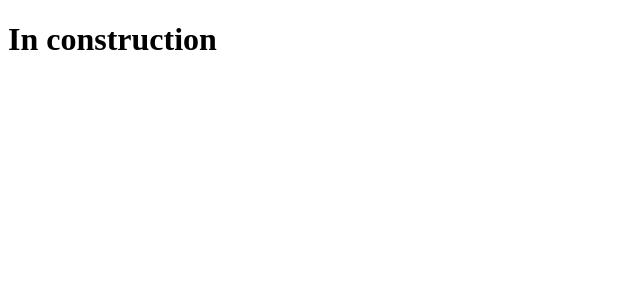
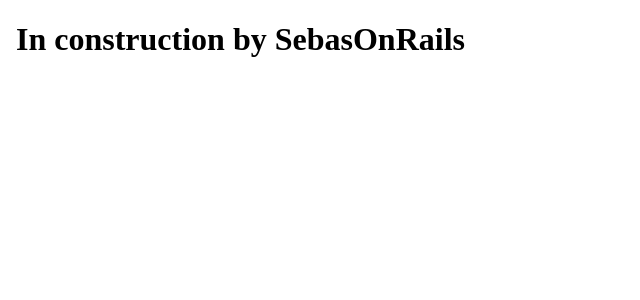
Before and after one commit to FLOpeSS/tabnews, a Next.js app: page / in a window 1280 px wide. Shown: the top 300 px of the page, without its empty margins (0-640 px from the left). Built offline with nearby package versions, Linux system fonts and the light colour scheme.

Commit message:
adding api route and analytics from vercel

```diff
--- a/package.json
+++ b/package.json
@@ -6,11 +6,12 @@
   "scripts": {
     "dev": "next dev",
     "test": "jest",
-    "test:watch":"jest --watch"
+    "test:watch": "jest --watch"
   },
   "author": "",
   "license": "ISC",
   "dependencies": {
+    "@vercel/analytics": "^1.2.2",
     "next": "^13.1.6",
     "react": "^18.2.0",
     "react-dom": "^18.2.0"
--- /dev/null
+++ b/pages/api/status.js
@@ -0,0 +1,6 @@
+function status(req, res) {
+    // res.status(200).send("Deu tudo certo, status: 200\n")
+     res.status(200).json({key: "value"})
+}
+
+export default status
--- a/pages/index.js
+++ b/pages/index.js
@@ -1,5 +1,13 @@
+import { Analytics } from "@vercel/analytics/react"
+
 function Home() {
-    return <h1>In construction</h1>
+    return (
+        <body>
+            <h1>In construction by SebasOnRails</h1>
+            <Analytics />
+        </body>
+
+    )
 }
 
 export default Home;
```
Also changed, not shown: 2 other files (tests, documents, lock files or other folders).
